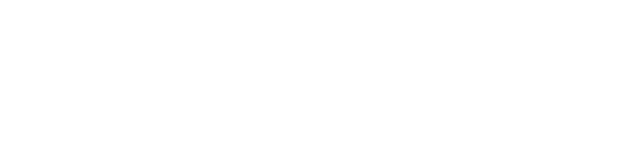
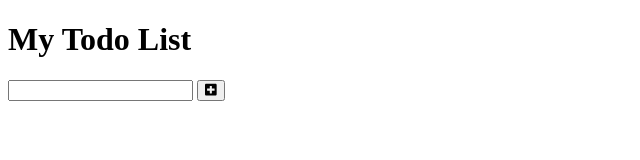
Before and after one commit to emmanuelkamala/todos, a website built with webpack: page dist/index.html in a window 1280 px wide. Shown: the whole page, without its empty margins (0-640 px from the left). Built offline with nearby package versions, Linux system fonts and the light colour scheme; files whose address does not match are found by name.

Commit message:
Add index file to the app

```diff
--- a/dist/index.html
+++ b/dist/index.html
@@ -10,6 +10,21 @@
 </head>
 <body>
 
+    <header>
+        <h1>My Todo List</h1>
+    </header>
+    <form>
+        <input type="text" class="todo-input">
+        <button class="todo-button" type="submit">
+            <i class="fas fa-plus-square"></i>
+        </button>
+    </form>
+    <div class="todo-container">
+        <div class="todo-list">
+
+        </div>
+    </div>
+
     <script src="main.js"></script>
 </body>
 </html>
```
